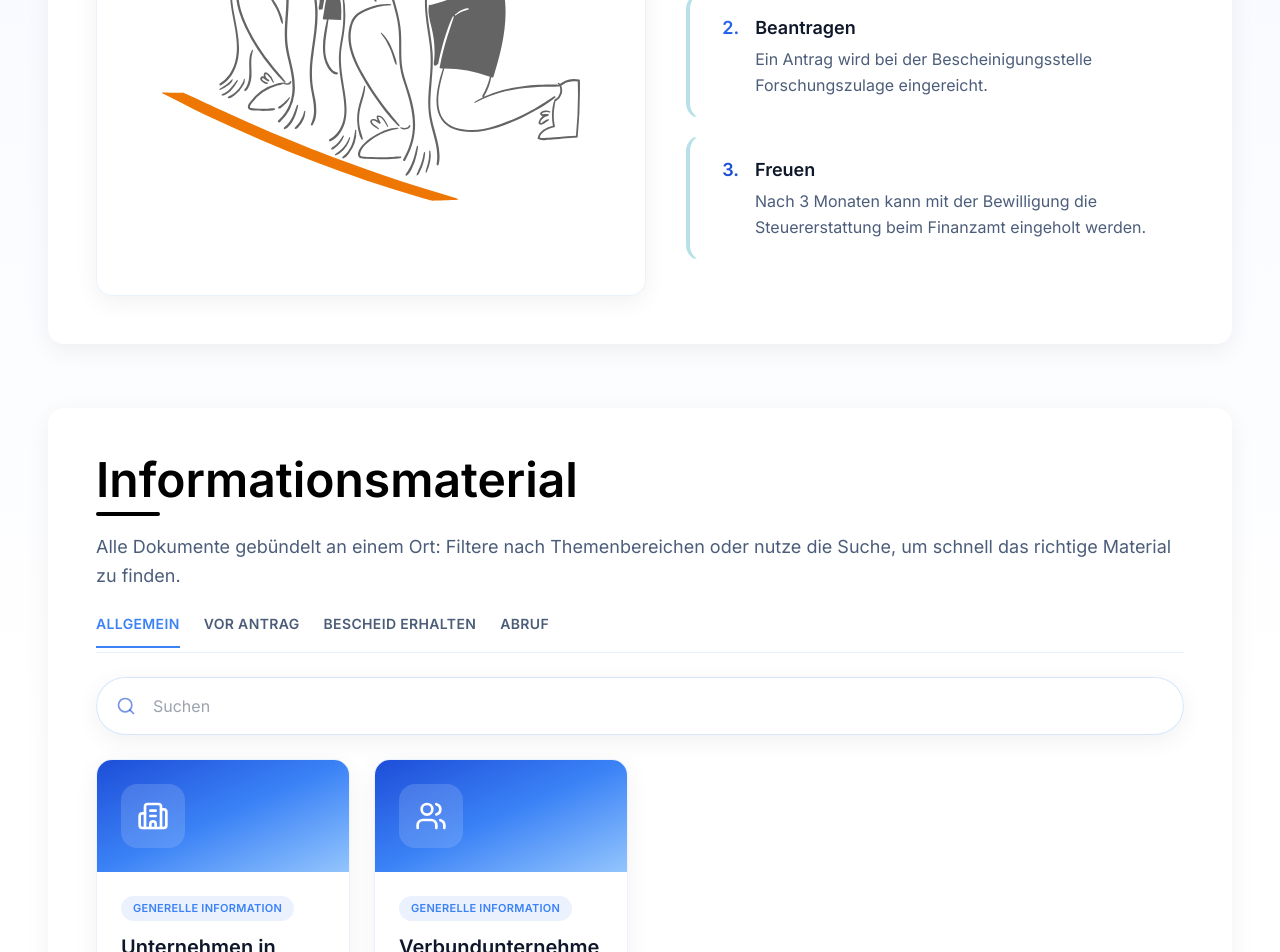
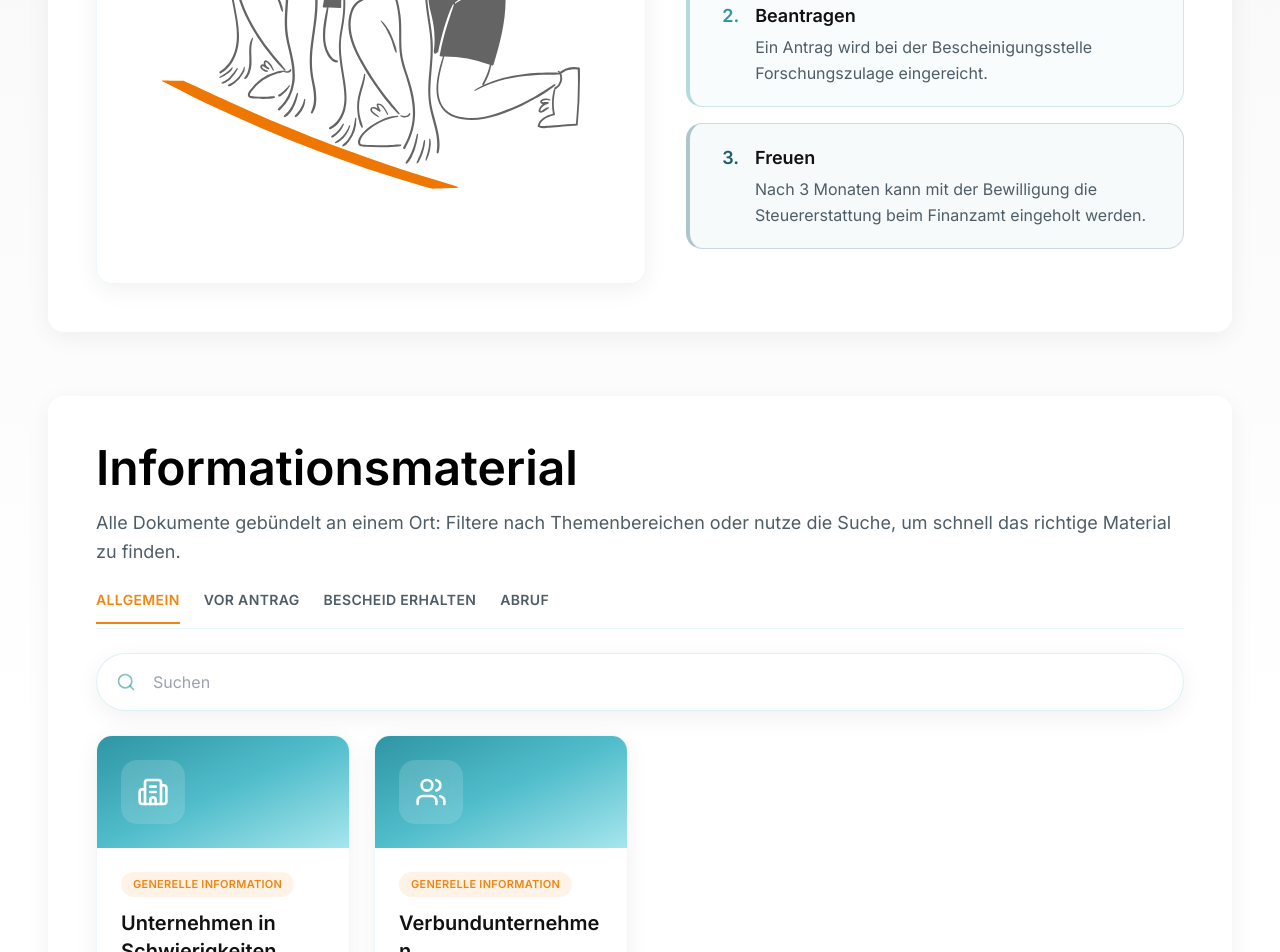
Before and after one commit to NikCodeK/portal, a React (Vite) app: page / in a window 1280 px wide. Shown: the part 720-1672 px from the top of the page. Built offline with nearby package versions, Linux system fonts and the light colour scheme.

Commit message:
style: update palette to turquoise

```diff
--- a/src/App.tsx
+++ b/src/App.tsx
@@ -22,6 +22,7 @@ const App = () => {
           title="Das Antragsverfahren im Überblick"
           intro={processIntro}
           className="rounded-2xl bg-card p-6 shadow-panel md:p-10 lg:p-12"
+          showAccent={false}
         >
           <ProcessSteps steps={processSteps} />
         </Section>
@@ -30,6 +31,7 @@ const App = () => {
           title="Informationsmaterial"
           intro={tabsDescription}
           className="rounded-2xl bg-card p-6 shadow-panel md:p-10 lg:p-12"
+          showAccent={false}
         >
           <Tabs tabs={tabsData} />
         </Section>
@@ -37,6 +39,7 @@ const App = () => {
         <Section
           title="Häufig gestellte Fragen"
           className="rounded-2xl bg-card p-6 shadow-panel md:p-10 lg:p-12"
+          showAccent={false}
         >
           <Accordion items={faqItems} />
         </Section>
--- a/src/components/Card.tsx
+++ b/src/components/Card.tsx
@@ -31,6 +31,8 @@ const iconMap: Record<CardIconName, ComponentType<{ className?: string }>> = {
 
 const Card = ({ badge, title, description, icon, href }: CardContent) => {
   const Icon = iconMap[icon];
+  const normalizedBadge = badge.toLowerCase();
+  const highlightBadge = normalizedBadge.includes('generelle information');
 
   const handleClick = (event: MouseEvent<HTMLButtonElement>) => {
     event.preventDefault();
@@ -44,7 +46,11 @@ const Card = ({ badge, title, description, icon, href }: CardContent) => {
         </div>
       </div>
       <div className="flex flex-1 flex-col gap-3 p-6">
-        <span className="inline-flex w-fit items-center rounded-full bg-brand/10 px-3 py-1 text-[11px] font-semibold uppercase tracking-wide text-brand">
+        <span
+          className={`inline-flex w-fit items-center rounded-full px-3 py-1 text-[11px] font-semibold uppercase tracking-wide ${
+            highlightBadge ? 'bg-btn-primary/10 text-btn-primary' : 'bg-brand/15 text-brand'
+          }`}
+        >
           {badge}
         </span>
         <div className="space-y-2">
@@ -57,7 +63,7 @@ const Card = ({ badge, title, description, icon, href }: CardContent) => {
               href={href}
               target="_blank"
               rel="noopener noreferrer"
-              className="inline-flex items-center gap-2 rounded-full border border-transparent bg-gradient-to-r from-brand-dark to-brand px-5 py-2 text-sm font-semibold text-white shadow-sm transition hover:opacity-90 focus-visible:outline-none focus-visible:ring-2 focus-visible:ring-brand/30"
+              className="inline-flex items-center gap-2 rounded-full border border-transparent bg-btn-primary px-5 py-2 text-sm font-semibold text-white shadow-sm transition hover:bg-btn-primary-dark focus-visible:outline-none focus-visible:ring-2 focus-visible:ring-brand/30"
             >
               <Download className="h-4 w-4" aria-hidden />
               Download
@@ -66,7 +72,7 @@ const Card = ({ badge, title, description, icon, href }: CardContent) => {
             <button
               type="button"
               onClick={handleClick}
-              className="inline-flex items-center gap-2 rounded-full border border-transparent bg-gradient-to-r from-brand-dark to-brand px-5 py-2 text-sm font-semibold text-white shadow-sm transition hover:opacity-90 focus-visible:outline-none focus-visible:ring-2 focus-visible:ring-brand/30"
+              className="inline-flex items-center gap-2 rounded-full border border-transparent bg-btn-primary px-5 py-2 text-sm font-semibold text-white shadow-sm transition hover:bg-btn-primary-dark focus-visible:outline-none focus-visible:ring-2 focus-visible:ring-brand/30"
             >
               <Download className="h-4 w-4" aria-hidden />
               Download
--- a/src/components/Hero.tsx
+++ b/src/components/Hero.tsx
@@ -6,7 +6,7 @@ type HeroProps = {
 
 const Hero = ({ eyebrow, title, description }: HeroProps) => {
   return (
-    <section className="rounded-3xl border border-brand/15 bg-gradient-to-br from-brand-soft via-card to-white px-6 py-8 text-left shadow-panel sm:px-8 md:px-12 md:py-10">
+    <section className="rounded-3xl border border-brand/20 bg-gradient-to-br from-brand-soft via-white to-bg-subtle px-6 py-8 text-left shadow-panel sm:px-8 md:px-12 md:py-10">
       <div className="flex flex-wrap items-center justify-between gap-6">
         <div className="space-y-4">
           {eyebrow ? (
--- a/src/components/ProcessSteps.tsx
+++ b/src/components/ProcessSteps.tsx
@@ -61,17 +61,18 @@ const ProcessSteps = ({ steps }: ProcessStepsProps) => {
       <div className="space-y-4">
         {steps.map((step, index) => {
           const isActive = step.id === activeStep?.id;
+          const borderColor = isActive ? step.accent : withAlpha(step.accent, '33');
           return (
             <button
               key={step.id}
               type="button"
               onClick={() => setActiveStepId(step.id)}
               aria-pressed={isActive}
-              className={`w-full rounded-2xl border border-transparent px-6 py-5 text-left transition hover:bg-brand/5 hover:shadow-panel focus-visible:outline-none focus-visible:ring-2 focus-visible:ring-brand/30 md:px-8 ${
-                isActive ? 'bg-white shadow-panel' : 'bg-transparent'
-              }`}
+              className="w-full rounded-2xl border px-6 py-5 text-left transition hover:shadow-panel focus-visible:outline-none focus-visible:ring-2 focus-visible:ring-brand/30 md:px-8"
               style={{
-                borderLeft: `4px solid ${isActive ? step.accent : '#B7E1E8'}`,
+                borderColor,
+                borderLeft: `4px solid ${isActive ? step.accent : withAlpha(step.accent, '55')}`,
+                backgroundColor: isActive ? withAlpha(step.accent, '1A') : withAlpha(step.accent, '08'),
               }}
             >
               <div className="flex items-start gap-4">
--- a/src/components/Section.tsx
+++ b/src/components/Section.tsx
@@ -8,6 +8,7 @@ type SectionProps = {
   className?: string;
   titleClassName?: string;
   accentClassName?: string;
+  showAccent?: boolean;
 };
 
 const Section = ({
@@ -17,6 +18,7 @@ const Section = ({
   className,
   titleClassName,
   accentClassName,
+  showAccent = true,
 }: SectionProps) => {
   return (
     <section className={clsx('space-y-6', className)}>
@@ -25,7 +27,9 @@ const Section = ({
           <h2 className={clsx('text-4xl font-semibold md:text-5xl', titleClassName ?? 'text-black')}>
             {title}
           </h2>
-          <div className={clsx('h-1 w-16 rounded-full', accentClassName ?? 'bg-black')} />
+          {showAccent ? (
+            <div className={clsx('h-1 w-16 rounded-full', accentClassName ?? 'bg-brand')} />
+          ) : null}
         </div>
         {intro ? (
           <p className="text-lg leading-relaxed text-text-muted">{intro}</p>
--- a/src/components/Tabs.tsx
+++ b/src/components/Tabs.tsx
@@ -58,11 +58,10 @@ const Tabs = ({ tabs }: TabsProps) => {
                 type="button"
                 aria-pressed={isActive}
                 onClick={() => setActiveTab(tab.id)}
-                className={`pb-3 text-sm font-semibold uppercase tracking-wide transition whitespace-nowrap ${
-                  isActive
-                    ? 'border-b-2 border-brand text-brand'
-                    : 'border-b-2 border-transparent text-text-muted hover:text-text-primary'
+                className={`border-b-2 pb-3 text-sm font-semibold uppercase tracking-wide transition whitespace-nowrap ${
+                  isActive ? 'text-btn-primary' : 'border-transparent text-text-muted hover:text-text-primary'
                 }`}
+                style={isActive ? { borderColor: '#F18511', color: '#F18511' } : undefined}
               >
                 {tab.label}
               </button>
--- a/src/data/content.ts
+++ b/src/data/content.ts
@@ -60,12 +60,12 @@ export const processSteps: ProcessStep[] = [
     title: 'Vorbereiten',
     description:
       'Zusammen identifizieren wir die förderfähigen Projekte und bereiten die notwendige Dokumentation vor.',
-    accent: '#3B82F6',
+    accent: '#51BDCB',
     visual: {
       type: 'image',
       src: '/images/step-vorbereiten.svg',
       caption: 'Vorbereiten – Materialien und Projektideen bündeln',
-      accent: '#3B82F6',
+      accent: '#51BDCB',
     },
   },
   {
@@ -73,12 +73,12 @@ export const processSteps: ProcessStep[] = [
     title: 'Beantragen',
     description:
       'Ein Antrag wird bei der Bescheinigungsstelle Forschungszulage eingereicht.',
-    accent: '#2563EB',
+    accent: '#2E95A4',
     visual: {
       type: 'image',
       src: '/images/step-beantragen.svg',
       caption: 'Beantragen – Einreichung bei der BSFZ',
-      accent: '#2563EB',
+      accent: '#2E95A4',
     },
   },
   {
@@ -86,12 +86,12 @@ export const processSteps: ProcessStep[] = [
     title: 'Freuen',
     description:
       'Nach 3 Monaten kann mit der Bewilligung die Steuererstattung beim Finanzamt eingeholt werden.',
-    accent: '#1D4ED8',
+    accent: '#1C5E6C',
     visual: {
       type: 'image',
       src: '/images/step-freuen.svg',
       caption: 'Freuen – Bewilligung und Steuererstattung sichern',
-      accent: '#1D4ED8',
+      accent: '#1C5E6C',
     },
   },
 ];
--- a/src/styles.css
+++ b/src/styles.css
@@ -5,17 +5,16 @@
 @tailwind utilities;
 
 :root {
-  color: #0F172A;
-  background-color: #F3F6FF;
+  color: #111111;
+  background-color: #DBF2F4;
   font-family: 'Inter', sans-serif;
 }
 
 body {
   margin: 0;
   min-height: 100vh;
-  background-color: #EDF2FF;
   background-image:
-    radial-gradient(circle at 20% 20%, rgba(59, 130, 246, 0.18), transparent 45%),
-    radial-gradient(circle at 75% 0%, rgba(15, 76, 161, 0.15), transparent 40%),
-    radial-gradient(circle at 0% 90%, rgba(59, 130, 246, 0.08), transparent 30%);
+    radial-gradient(circle at 15% 20%, rgba(81, 189, 203, 0.25), transparent 45%),
+    radial-gradient(circle at 80% 0%, rgba(244, 244, 244, 0.8), transparent 40%);
+  background-color: #DBF2F4;
 }
--- a/tailwind.config.js
+++ b/tailwind.config.js
@@ -7,17 +7,18 @@ export default {
   theme: {
     extend: {
       colors: {
-        brand: '#3B82F6',
-        'brand-dark': '#1D4ED8',
-        'brand-deep': '#0B2C8A',
-        'brand-light': '#93C5FD',
-        'brand-soft': '#E1EDFF',
-        'text-primary': '#0F172A',
-        'text-muted': '#4C5D7A',
+        brand: '#51BDCB',
+        'brand-dark': '#2E95A4',
+        'brand-light': '#A7E6ED',
+        'brand-soft': '#DBF2F4',
+        'text-primary': '#111111',
+        'text-muted': '#4F5D66',
         bg: '#FFFFFF',
-        'bg-subtle': '#F3F6FF',
+        'bg-subtle': '#F4F4F4',
         card: '#FFFFFF',
-        border: '#C5D6FF',
+        border: '#CFE3E7',
+        'btn-primary': '#F18511',
+        'btn-primary-dark': '#D9740E',
       },
       fontFamily: {
         inter: ['Inter', 'sans-serif'],
```
